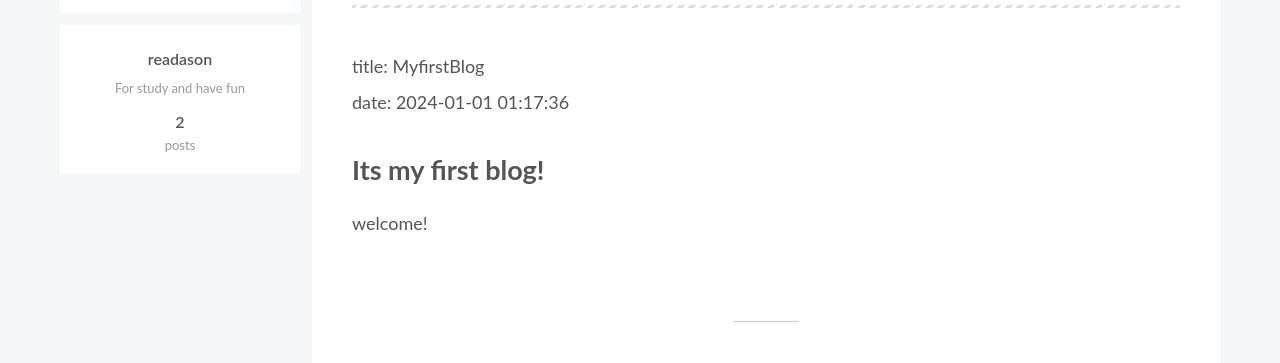
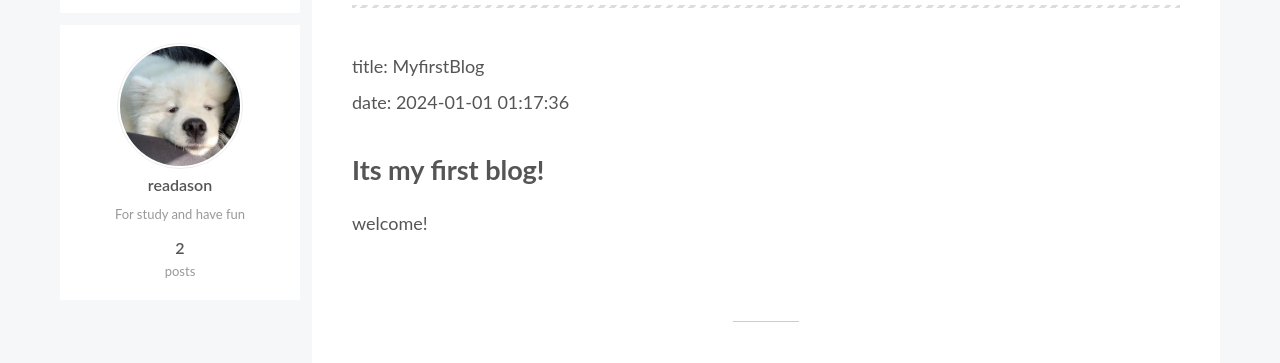
Before and after one commit to readason/readason.github.io, a plain HTML site: page index.html in a window 1280 px wide. Shown: the part 209-572 px from the top of the page. Drawn offline with Linux system fonts and the light colour scheme.

Commit message:
Site updated: 2024-01-02 10:59:50

```diff
--- a/css/main.css
+++ b/css/main.css
@@ -1186,6 +1186,13 @@ pre .javascript .function {
   margin: 0 auto;
   max-width: 120px;
   padding: 2px;
+  border-radius: 50%;
+}
+.site-author-image {
+  transition: transform 1s ease-out;
+}
+.site-author-image:hover {
+  transform: rotateZ(360deg);
 }
 .site-author-name {
   color: var(--text-color);
@@ -1213,7 +1220,7 @@ pre .javascript .function {
 }
 .links-of-author a::before,
 .links-of-author span.exturl::before {
-  background: #e08a9d;
+  background: #fff414;
   border-radius: 50%;
   content: ' ';
   display: inline-block;
--- a/index.html
+++ b/index.html
@@ -152,7 +152,7 @@
     <link itemprop="mainEntityOfPage" href="https://readason.github.io/2024/01/01/MyfirstBlog/">
 
     <span hidden itemprop="author" itemscope itemtype="http://schema.org/Person">
-      <meta itemprop="image" content="/images/avatar.gif">
+      <meta itemprop="image" content="/images/lazydog.png">
       <meta itemprop="name" content="readason">
       <meta itemprop="description" content="For study and have fun">
     </span>
@@ -213,7 +213,7 @@
     <link itemprop="mainEntityOfPage" href="https://readason.github.io/2023/12/24/hello-world/">
 
     <span hidden itemprop="author" itemscope itemtype="http://schema.org/Person">
-      <meta itemprop="image" content="/images/avatar.gif">
+      <meta itemprop="image" content="/images/lazydog.png">
       <meta itemprop="name" content="readason">
       <meta itemprop="description" content="For study and have fun">
     </span>
@@ -334,6 +334,8 @@
 
       <div class="site-overview-wrap sidebar-panel">
         <div class="site-author motion-element" itemprop="author" itemscope itemtype="http://schema.org/Person">
+    <img class="site-author-image" itemprop="image" alt="readason"
+      src="/images/lazydog.png">
   <p class="site-author-name" itemprop="name">readason</p>
   <div class="site-description" itemprop="description">For study and have fun</div>
 </div>
```
Also changed, not shown: 2023/12/24/hello-world/index.html (+3 -1 lines), 2024/01/01/MyfirstBlog/index.html (+3 -1 lines), archives/2023/12/index.html (+2 -0 lines), archives/2023/index.html (+2 -0 lines), archives/2024/01/index.html (+2 -0 lines), archives/2024/index.html (+2 -0 lines), archives/index.html (+2 -0 lines), images/lazydog.png (renamed from images/lazydog.jpg).
